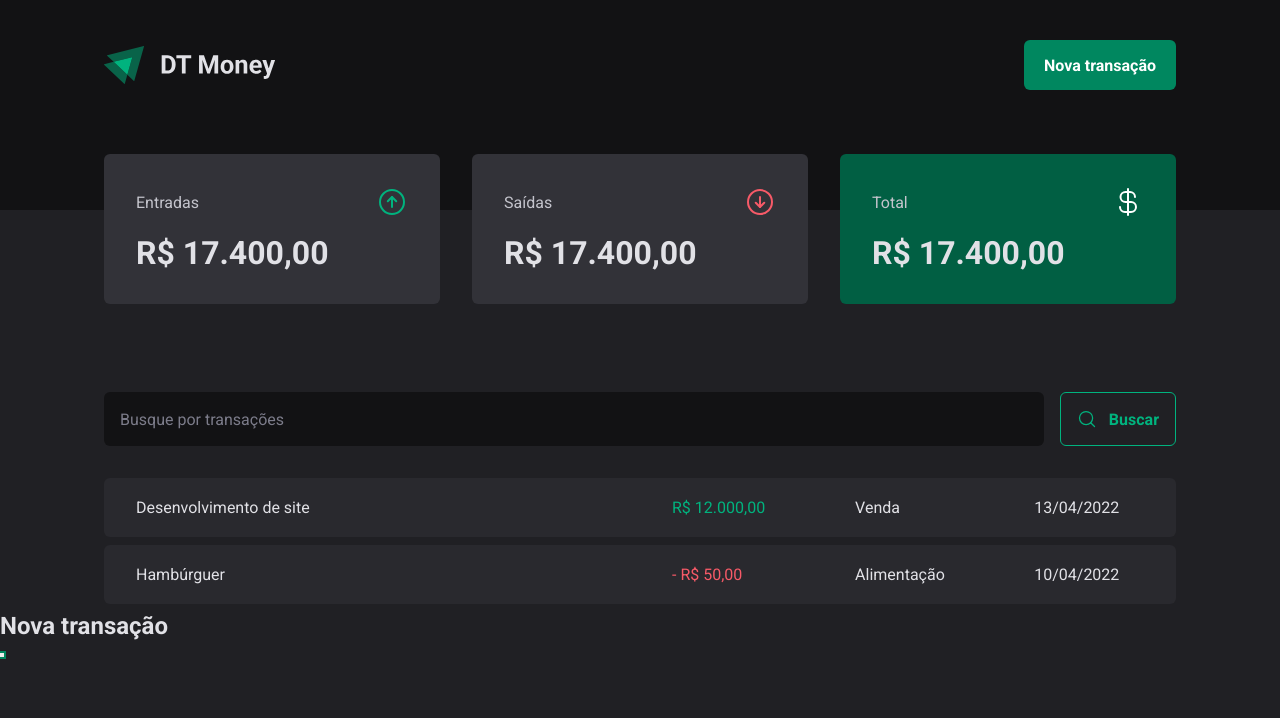
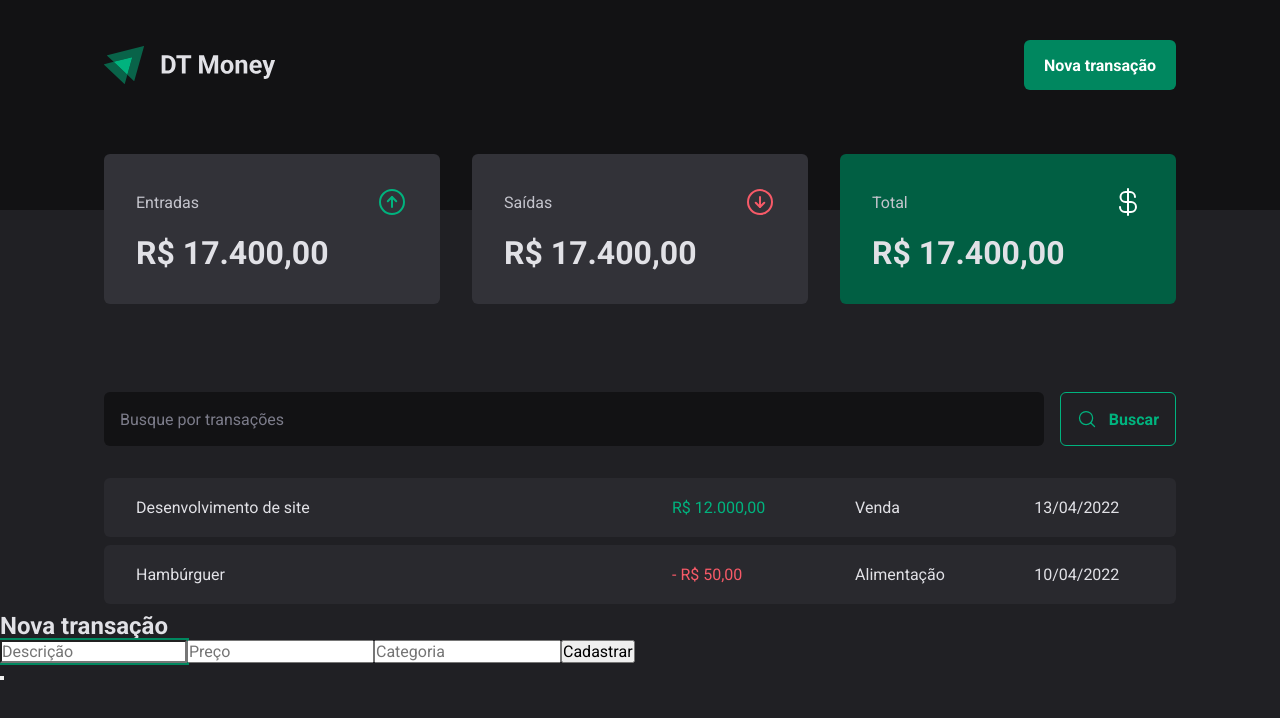
Before and after one commit to CarolMaiaP/ignite-dt-money, a React (Vite) app: page / in a window 1280 px wide. Both pictures are taken after a click on the button "Nova transação". Shown: the top 718 px of the page. Built offline with nearby package versions, Linux system fonts and the light colour scheme.

Commit message:
Build: new Transaction modal component added

```diff
--- a/src/components/Header/index.tsx
+++ b/src/components/Header/index.tsx
@@ -2,6 +2,7 @@ import { HeaderContainer, HeaderContent, NewTransactionButton } from "./styles";
 import * as Dialog from '@radix-ui/react-dialog'
 
 import logoImg from '../../assets/logo.svg'
+import { NewTransactionModal } from "../NewTransactionModal";
 
 export function Header(){
   return(
@@ -14,15 +15,7 @@ export function Header(){
             <NewTransactionButton>Nova transação</NewTransactionButton>
           </Dialog.Trigger>
 
-          <Dialog.Portal>
-            <Dialog.Overlay />
-
-            <Dialog.Content>
-              <Dialog.Title>Nova transação</Dialog.Title>
-
-              <Dialog.Close />
-            </Dialog.Content>
-          </Dialog.Portal>
+          <NewTransactionModal />
 
         </Dialog.Root>
 
--- /dev/null
+++ b/src/components/NewTransactionModal/index.tsx
@@ -0,0 +1,25 @@
+import * as Dialog from '@radix-ui/react-dialog'
+
+export function NewTransactionModal(){
+  return(
+    <Dialog.Portal>
+      <Dialog.Overlay />
+
+      <Dialog.Content>
+        <Dialog.Title>Nova transação</Dialog.Title>
+
+        <form action="">
+          <input type="text" placeholder='Descrição' required />
+          <input type="number" placeholder='Preço' required />
+          <input type="text" placeholder='Categoria' required />
+
+          <button type="submit">
+            Cadastrar
+          </button>
+        </form>
+
+        <Dialog.Close />
+      </Dialog.Content>
+    </Dialog.Portal>
+  )
+}
```
